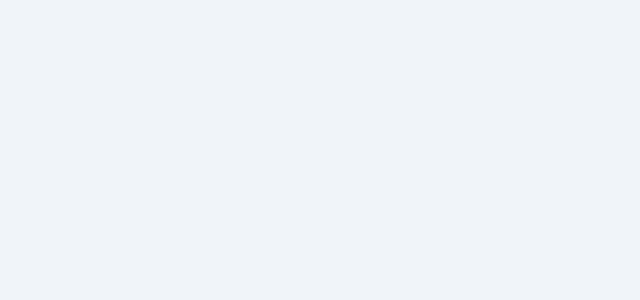
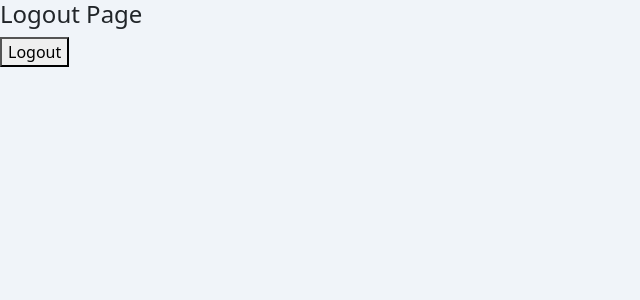
Before and after one commit to reddylaxman/untitled, a React (Create React App) app: page /untitled/Logout in a window 1280 px wide. Before the commit this address had no page. Shown: the top 300 px of the page, without its empty margins (0-640 px from the left). Built offline with nearby package versions, Linux system fonts and the light colour scheme; sample sign-in values are in the browser's storage.

Commit message:
session management

```diff
--- a/src/App.js
+++ b/src/App.js
@@ -1,12 +1,7 @@
 import React from "react";
-import Week8 from "./components/Week8";
-import NavbarComponent from "./components/Week7/MyNavbar";
+import Week9 from "./components/Week9";
 
 const App = () => {
-  return (
-    <Week8>
-      <NavbarComponent />
-    </Week8>
-  );
+  return <Week9 />;
 };
 export default App;
--- a/src/components/LoginPage.js
+++ b/src/components/LoginPage.js
@@ -1,15 +1,15 @@
 import React, { useState } from "react";
-import { Link } from "react-router-dom";
+import { Link, useNavigate } from "react-router-dom";
 import "bootstrap/dist/css/bootstrap.min.css";
 import "./LoginPage.css";
 import Swal from "sweetalert2";
 
 function Login() {
+  const navigate = useNavigate();
   const [formData, setFormData] = useState({
     username: "",
     password: "",
   });
-  const [showAlert, setShowAlert] = useState(false);
 
   function handleSubmit(e) {
     e.preventDefault();
@@ -29,9 +29,19 @@ function Login() {
         );
         if (user) {
           console.log(formData);
+          sessionStorage.setItem("username", user.username);
+          sessionStorage.setItem("isLoggedin", true);
           Swal.fire({
             icon: "success",
             title: "Login Successful!",
+            showConfirmButton: true,
+            allowOutsideClick: false,
+            allowEscapeKey: false,
+            confirmButtonText: "OK",
+          }).then((result) => {
+            if (result.isConfirmed) {
+              navigate("/Logout");
+            }
           });
         } else {
           Swal.fire({
--- /dev/null
+++ b/src/components/Logout.js
@@ -0,0 +1,50 @@
+import React, { useEffect } from "react";
+import { useNavigate } from "react-router-dom";
+import Swal from "sweetalert2";
+
+const Logout = () => {
+  const navigate = useNavigate();
+
+  useEffect(() => {
+    const username = sessionStorage.getItem("username");
+
+    if (!username) {
+      navigate("/");
+    }
+  }, [navigate]);
+
+  const handleLogout = () => {
+    try {
+      sessionStorage.removeItem("username");
+      sessionStorage.removeItem("isLoggedin");
+      Swal.fire({
+        icon: "success",
+        title: "Logout Successful!",
+        showConfirmButton: true,
+        allowOutsideClick: false,
+        allowEscapeKey: false,
+        confirmButtonText: "OK",
+      }).then((result) => {
+        if (result.isConfirmed) {
+          navigate("/");
+        }
+      });
+    } catch (error) {
+      console.error("Error:", error);
+      Swal.fire({
+        icon: "error",
+        title: "Oops...",
+        text: "Something went wrong!",
+      });
+    }
+  };
+
+  return (
+    <div>
+      <h4>Logout Page</h4>
+      <button onClick={handleLogout}>Logout</button>
+    </div>
+  );
+};
+
+export default Logout;
--- /dev/null
+++ b/src/components/Week9.js
@@ -0,0 +1,20 @@
+import React from "react";
+import { BrowserRouter as Router, Route, Routes } from "react-router-dom";
+import Login from "./LoginPage";
+import Signup from "./SignupPage";
+import Logout from "./Logout";
+
+const Week9 = () => {
+  const loggedin = sessionStorage.getItem("isLoggedin");
+  console.log(loggedin, "login");
+  return (
+    <Router basename="untitled">
+      <Routes>
+        <Route path="/" element={loggedin ? <Logout /> : <Login />} />
+        <Route path="/SignupPage" element={<Signup />} />
+        <Route path="/Logout" element={<Logout />} />
+      </Routes>
+    </Router>
+  );
+};
+export default Week9;
--- a/src/index.js
+++ b/src/index.js
@@ -3,7 +3,7 @@ import ReactDOM from "react-dom/client";
 import "./index.css";
 import App from "./App";
 import reportWebVitals from "./reportWebVitals";
-import "bootstrap/dist/css/bootstrap.min.css";
+
 // import Swal from "sweetalert2";
 
 const root = ReactDOM.createRoot(document.getElementById("root"));
```
